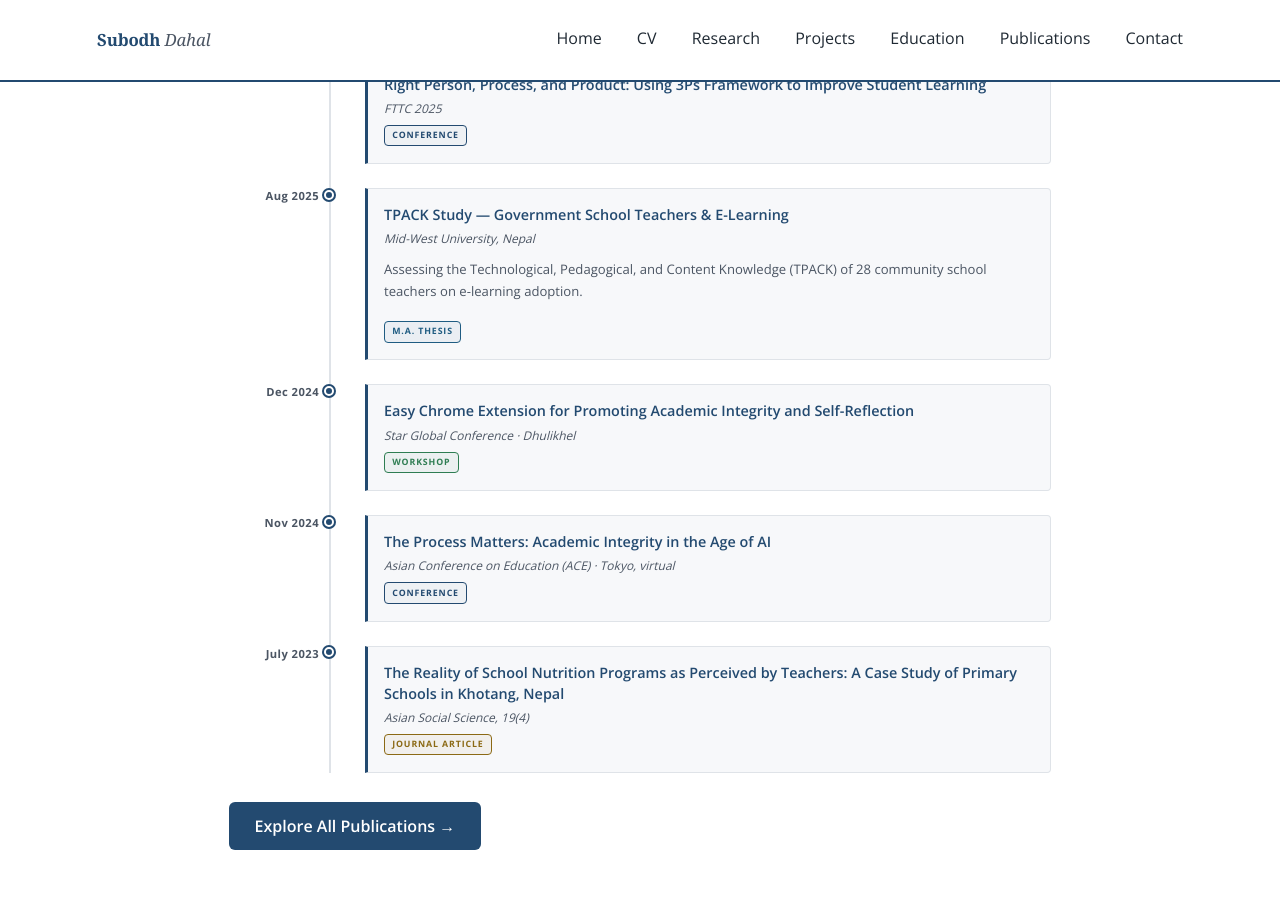
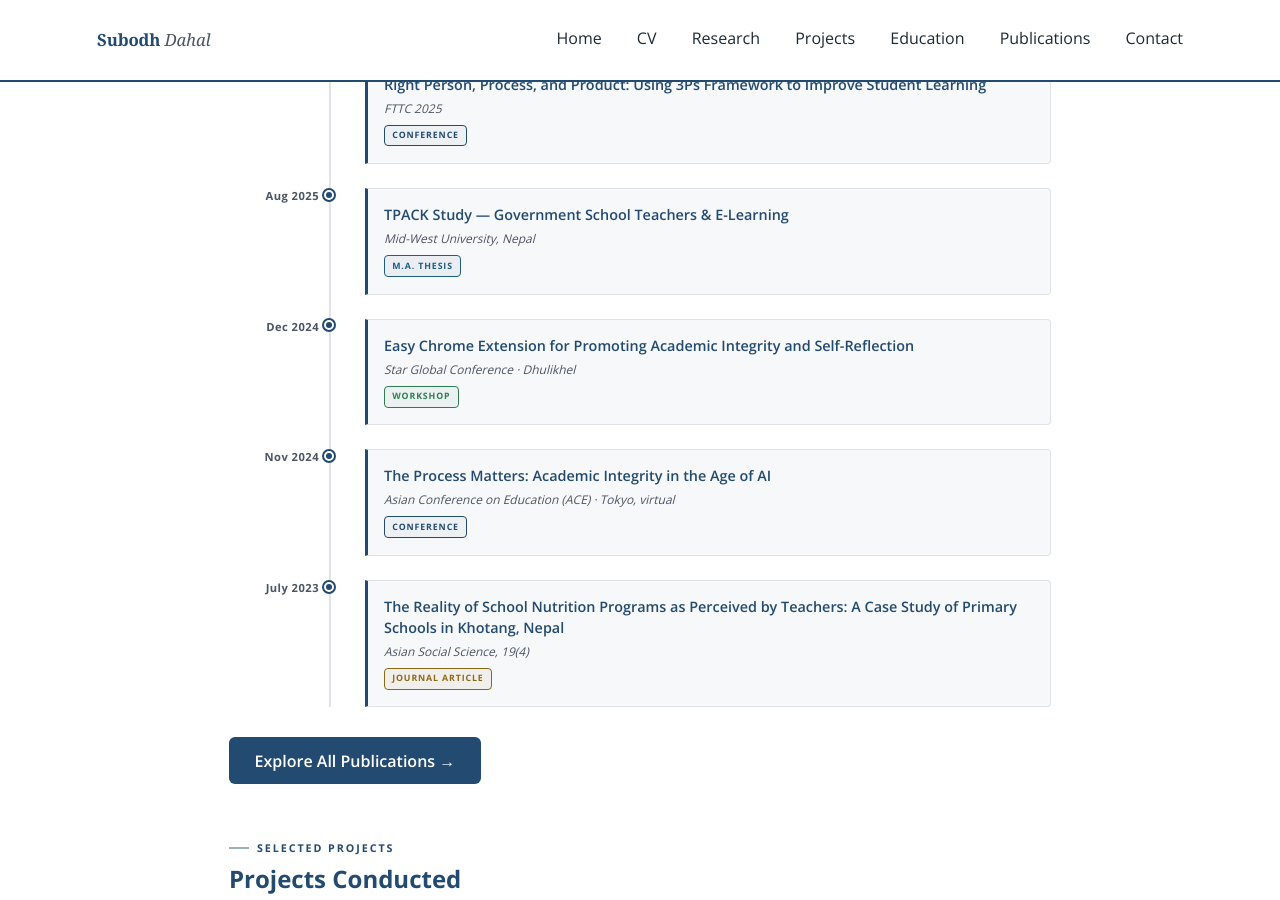
Before and after one commit to dahalsubodh/dahalsubodh.github.io, a Jekyll site: the page built from index.md, in a window 1280 px wide and 900 px high, scrolled down 2141 px. Built offline with Jekyll 4.4.1, drawn with Linux system fonts in a browser that asks for light colours.

Commit message:
Update index.md

```diff
--- a/index.md
+++ b/index.md
@@ -68,7 +68,6 @@ title: Home
       <div class="timeline-card">
         <h3>TPACK Study — Government School Teachers & E-Learning</h3>
         <div class="timeline-venue">Mid-West University, Nepal</div>
-        <p>Assessing the Technological, Pedagogical, and Content Knowledge (TPACK) of 28 community school teachers on e-learning adoption.</p>
         <span class="timeline-type thesis">M.A. Thesis</span>
       </div>
     </div>
```
